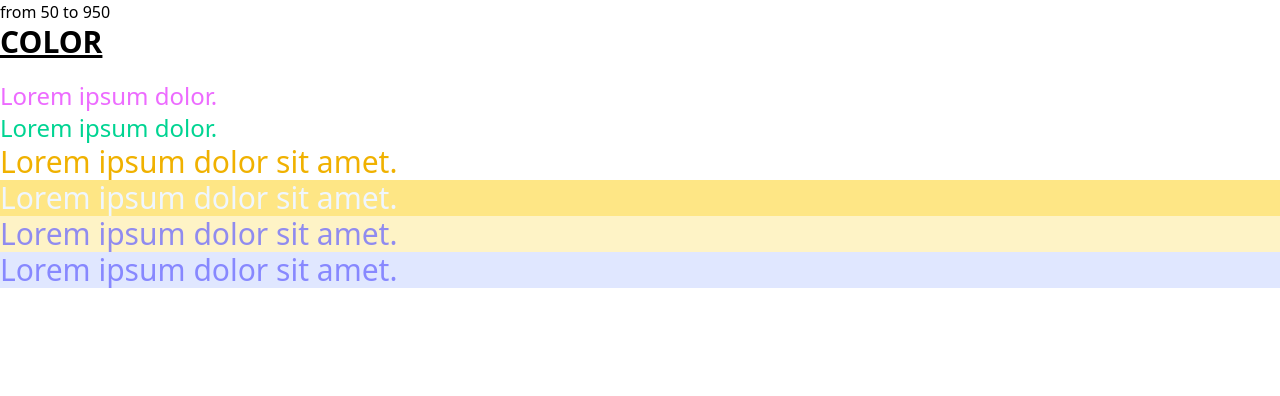
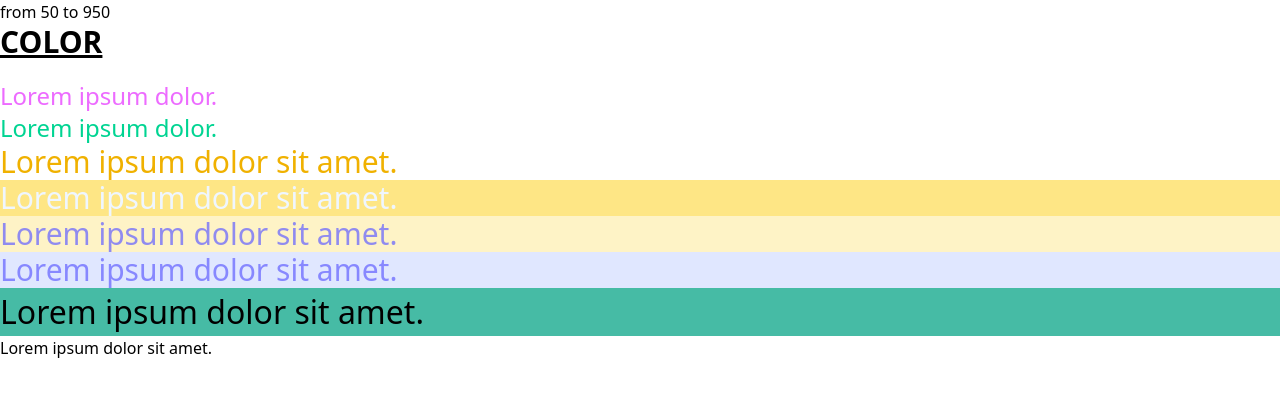
Before and after one commit to neighborpil/tailwindcss_v4_start_to_mastery, a website: page src/typography/colors.html in a window 1280 px wide. Drawn offline with Linux system fonts and the light colour scheme.

Commit message:
study:theme

```diff
--- a/css/input.css
+++ b/css/input.css
@@ -1,5 +1,19 @@
 @import url('https://fonts.googleapis.com/css2?family=Pacifico&display=swap');
 @import "tailwindcss";
+
+
+@theme {
+   /* --color-*: initial; 모든 컬러 삭제 */
+  --color-min-500: #46bba5;
+}
+
+:root {
+  --bigger-text: 2rem;
+}
+.mint {
+  background-color: var(--color-min-500);
+  font-size: var(--bigger-text);
+}
 
 /*@theme {*/
 /*  --font-paci: "Pacifico", "sans-serif";*/
--- a/src/typography/colors.html
+++ b/src/typography/colors.html
@@ -20,7 +20,9 @@ from 50 to 950
 <div class="text-3xl bg-amber-100 text-indigo-500/70">Lorem ipsum dolor sit amet.</div>
 <div class="text-3xl bg-indigo-100 text-indigo-500/70">Lorem ipsum dolor sit amet.</div>
 
+<div class="mint">Lorem ipsum dolor sit amet.</div>
 
+<div style="background-color: var(--color-mint-500);">Lorem ipsum dolor sit amet.</div>
 
 
 
```
Also changed, not shown: css/output.css.
